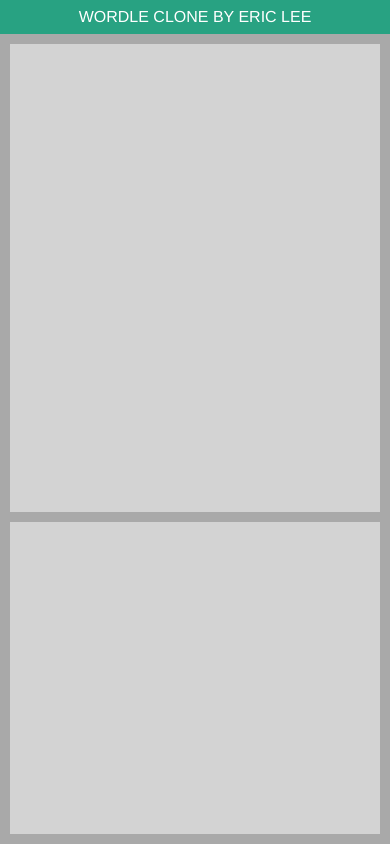
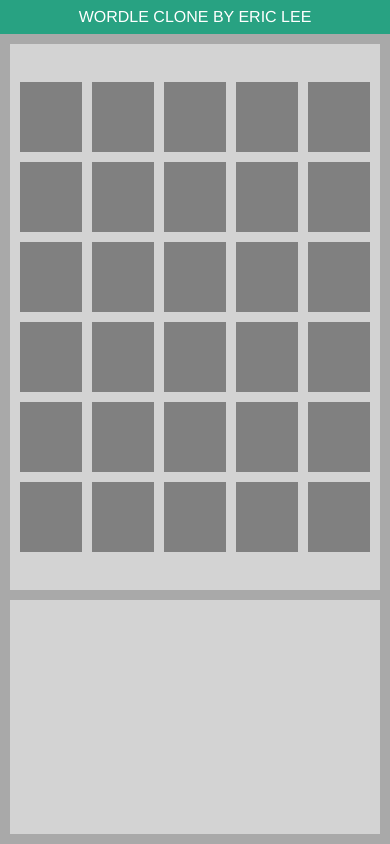
Before and after one commit to ericlovesmath/wordle-clone, a website built with Vite: page index.html in a window 390 px wide. Built offline with nearby package versions, Linux system fonts and the light colour scheme.

Commit message:
Fix gh-pages, non-responsive wordle grid layout

```diff
--- a/index.html
+++ b/index.html
@@ -3,6 +3,7 @@
 
 <head>
   <meta charset="UTF-8" />
+  <meta http-equiv="X-UA-Compatible" content="IE=edge">
   <link rel="icon" type="image/svg+xml" href="favicon.svg" />
   <meta name="viewport" content="width=device-width, initial-scale=1.0" />
   <title>Wordle</title>
--- a/package.json
+++ b/package.json
@@ -7,7 +7,7 @@
         "build": "tsc && vite build",
         "clean": "rm -rf build",
         "preview": "vite preview",
-        "deploy": "npm run build && gh-pages -d build"
+        "deploy": "npm run build && gh-pages -d dist"
     },
     "devDependencies": {
         "typescript": "^4.5.4",
--- a/src/main.ts
+++ b/src/main.ts
@@ -2,6 +2,17 @@ import './style.css'
 
 const $gameContainer = document.querySelector<HTMLDivElement>('#board-container')!;
 
-let tile = document.createElement('div');
-tile.classList.add('tile');
-$gameContainer.appendChild(tile);
+let game_rows: HTMLDivElement[] = [];
+for (let i = 0; i < 6; i++) {
+  let row = document.createElement('div');
+  row.classList.add('game-row');
+  for (let j = 0; j < 5; j++) {
+    let tile = document.createElement('div');
+    tile.classList.add('tile');
+    row.appendChild(tile);
+    $gameContainer.appendChild(row);
+  }
+  game_rows.push(row);
+  console.log("ahh");
+}
+console.log("done");
--- a/src/style.css
+++ b/src/style.css
@@ -1,3 +1,8 @@
+:root {
+  --total-guesses: 6;
+  --word-len: 5;
+}
+
 html, body {
 	height: 100%;
 }
@@ -32,20 +37,31 @@ header {
 }
 
 #board-container {
+  flex: 7;
   margin: 10px;
   background-color: lightgray;
-  height: 60%;
+  display: flex;
+  justify-content: center;
+  flex-direction: column;
+}
+
+.game-row {
+  display: flex;
+  flex-direction: row;
+  justify-content: center;
+  padding: 5px;
+}
+
+.tile {
+  margin: 0px 5px;
+  width: 70px;
+  height: 70px;
+  background-color: gray;
 }
 
 #keyboard-container {
   margin: 10px;
   margin-top: 0px;
   background-color: lightgray;
-  height: 40%;
+  flex: 3;
 }
-
-.tile {
-  width: 100px;
-  height: 100px;
-
-}
--- /dev/null
+++ b/vite.config.js
@@ -0,0 +1,5 @@
+import { defineConfig } from 'vite'
+
+export default defineConfig({
+  base: './'
+})
```
